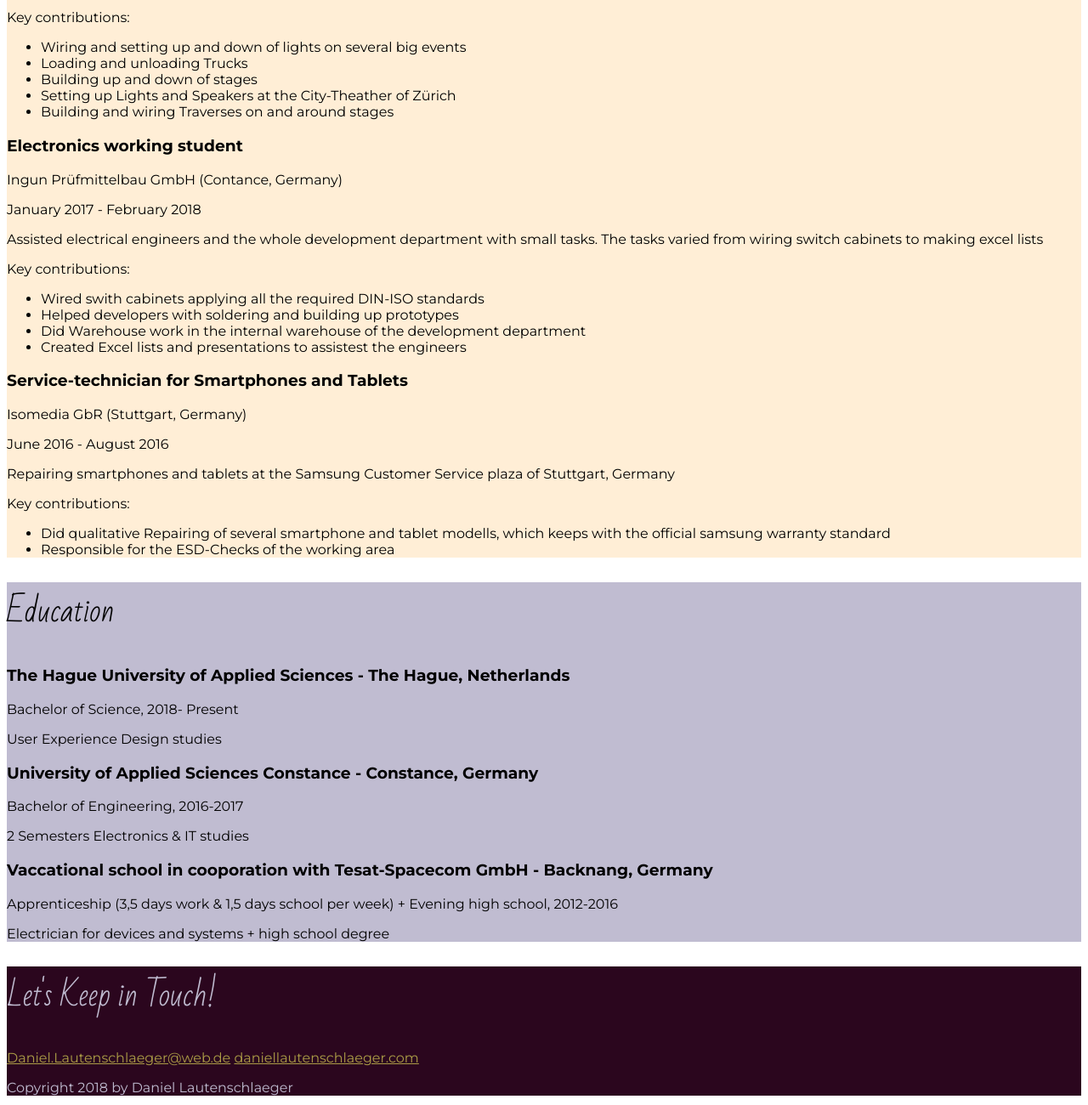
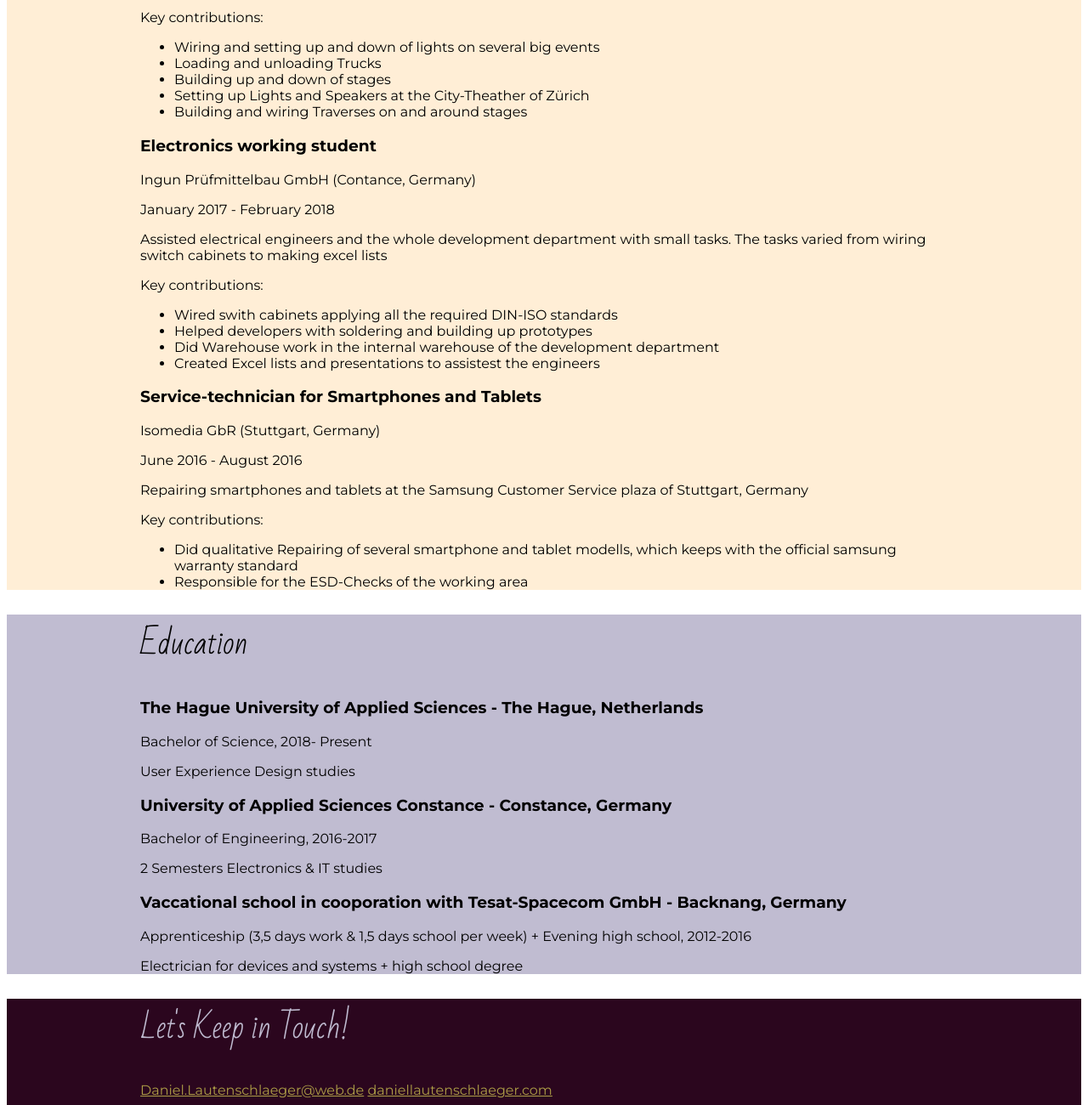
Before and after one commit to UXDSkillslab1718/3-css-essential-training-1-2-resume-files-DanielLautenschlaeger, a plain HTML site: page CSS Resume DL/index.html in a window 1280 px wide. Shown: the part 1500-2800 px from the top of the page at 85% size. Drawn offline with Linux system fonts and the light colour scheme.

Commit message:
center stuff

```diff
--- a/CSS Resume DL/css/styles.css
+++ b/CSS Resume DL/css/styles.css
@@ -33,6 +33,11 @@ header h1, header h2{
     color: #FFEED6;
 }
 
+.content-wrap {
+    max-width: 950px;
+    margin: 0 auto;
+}
+
 /* Header & Footer
 ------------------------------------*/
 header, footer {
--- a/CSS Resume DL/index.html
+++ b/CSS Resume DL/index.html
@@ -10,15 +10,18 @@
 <body>
     <!-- // Intro -->
     <header>
+        <div class="content-wrap">
         <img src="images/DanielLautenschlaeger.jpg" alt="Daniel Lautenschlaeger">
         <h1>Daniel Lautenschlaeger</h1>
         <h2>UX-Design Student</h2>
         <p>As a UX-Design Student at the Haagse Hoogeschool, I can provide you good stuff</p>
+        </div>
     </header>
 
     <main>
         <!-- // Work Experience -->
         <section class = "work">
+            <div class="content-wrap">
             <h2>Work Experience</h2>
 
             <!-- Job 1 Details -->
@@ -61,12 +64,13 @@
                 <li>Did qualitative Repairing of several smartphone and tablet modells, which keeps with the official samsung warranty standard</li>
                 <li>Responsible for the ESD-Checks of the working area</li>
             </ul>
-
+            </div>
         </section>
 
 
         <!-- // Education -->
         <section class="education">
+            <div class="content-wrap">
             <h2>Education</h2>
 
             <!-- School 1 details. -->
@@ -83,11 +87,13 @@
             <h3>Vaccational school in cooporation with Tesat-Spacecom GmbH - Backnang, Germany</h3>
             <p>Apprenticeship (3,5 days work & 1,5 days school per week) + Evening high school, 2012-2016</p>
             <p>Electrician for devices and systems + high school degree</p>
+            </div>
         </section>
     </main>
 
     <!-- // Footer & contact info -->
     <footer>
+       <div class="content-wrap">
         <h2>Let's Keep in Touch!</h2>
 
         <!-- Social media/websites/links. -->
@@ -97,6 +103,7 @@
         </div>
 
         <p>Copyright 2018 by Daniel Lautenschlaeger</p>
+        </div>
     </footer>
 </body>
 </html>
```
